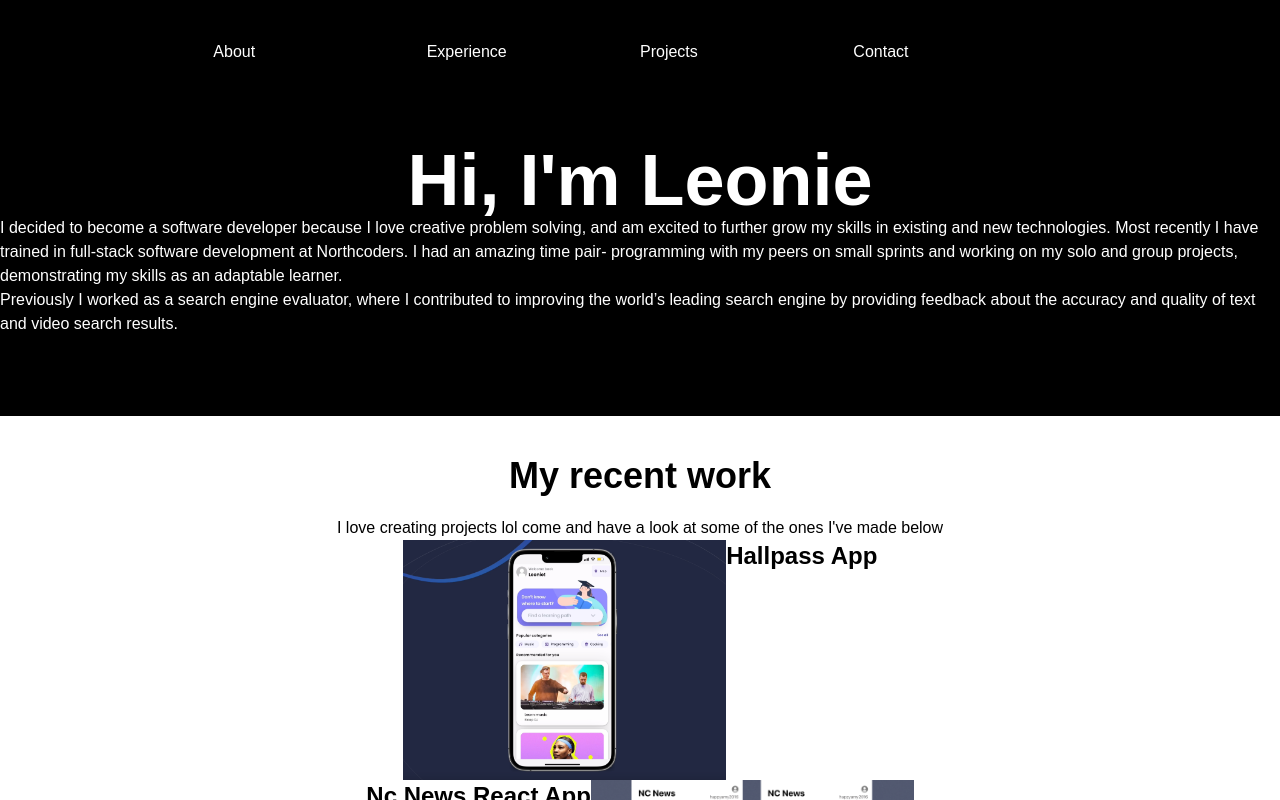
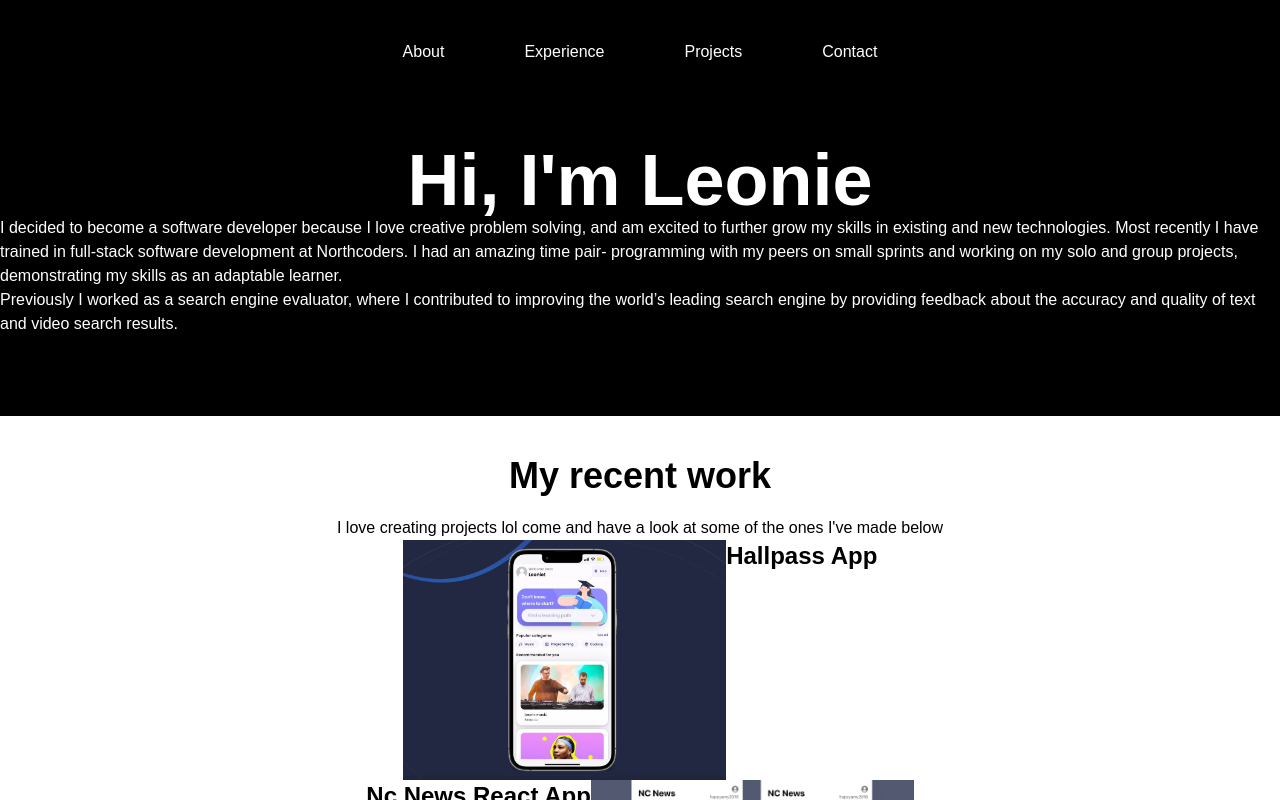
Before and after one commit to LeoniePhelps/Portfolio, a React (Create React App) app: page / in a window 1280 px wide. Shown: the top 800 px of the page. Built offline with nearby package versions, Linux system fonts and the light colour scheme.

Commit message:
add flex to nav bar

```diff
--- a/src/components/NavBar.jsx
+++ b/src/components/NavBar.jsx
@@ -3,10 +3,10 @@ import React from "react";
 export const NavBar = () => {
   return (
     <div class="text-white flex flex-row justify-center font-workSans font-medium mt-10">
-      <h1 class="basis-1/6">About</h1>
-      <h1 class="basis-1/6">Experience</h1>
-      <h1 class="basis-1/6">Projects</h1>
-      <h1 class="basis-1/6">Contact</h1>
+      <h1 class="mr-2 md:mr-20">About</h1>
+      <h1 class="mr-2 md:mr-20">Experience</h1>
+      <h1 class="mr-2 md:mr-20">Projects</h1>
+      <h1 class="">Contact</h1>
     </div>
   );
 };
```
